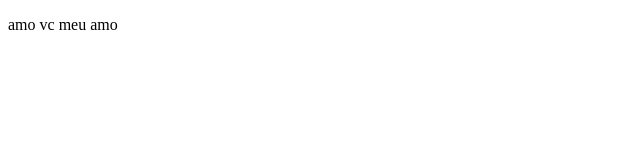
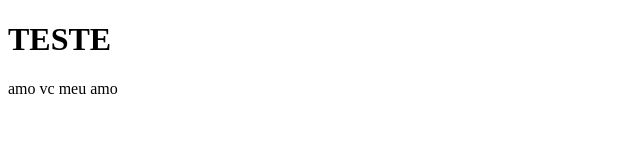
Before and after one commit to russodev1/eu-y-ela, a plain HTML site: page index.html in a window 1280 px wide. Shown: the whole page, without its empty margins (0-640 px from the left). Drawn offline with Linux system fonts and the light colour scheme.

Commit message:
correção

```diff
--- a/index.html
+++ b/index.html
@@ -7,7 +7,7 @@
     <title>EU E TUUU <3</title>
 </head>
 <body>
-    <title>TESTE</title>
+    <h1>TESTE</h1>
     <p>amo vc meu amo</p>
 </body>
 </html>
```
